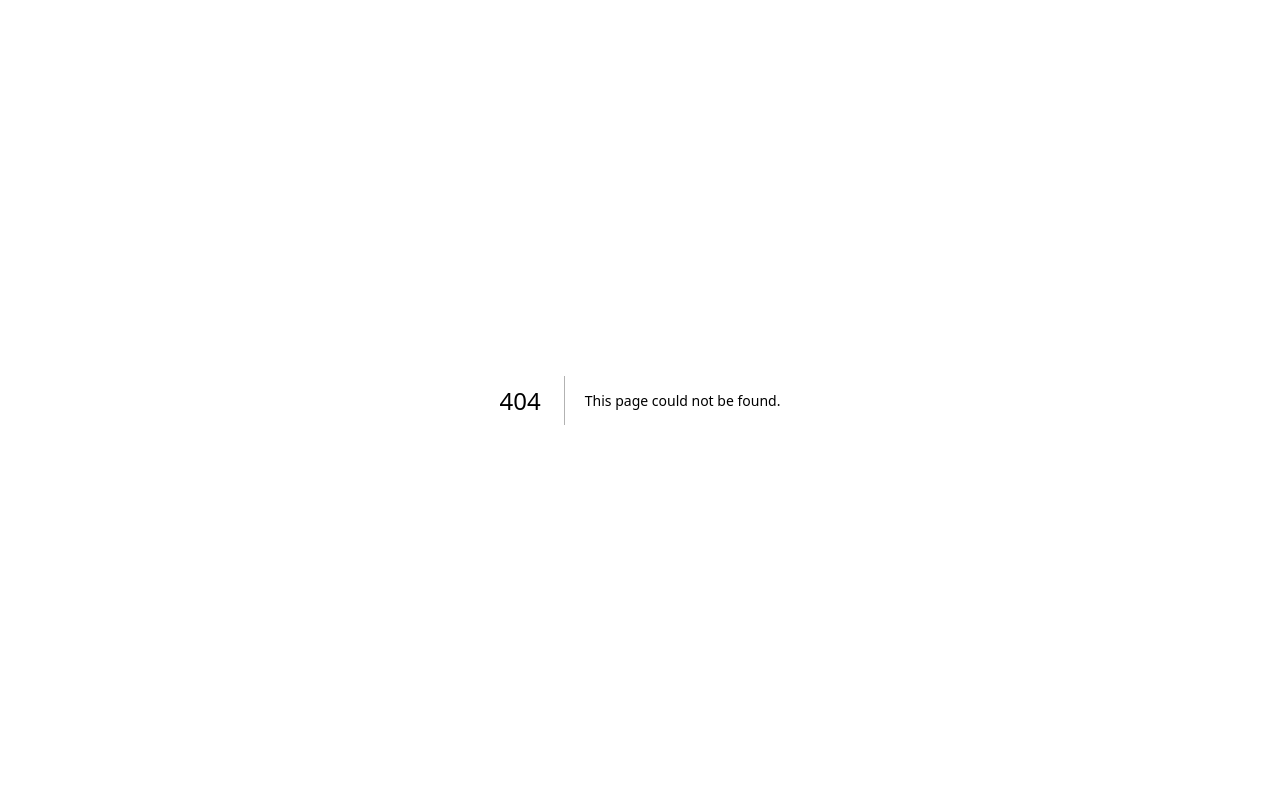
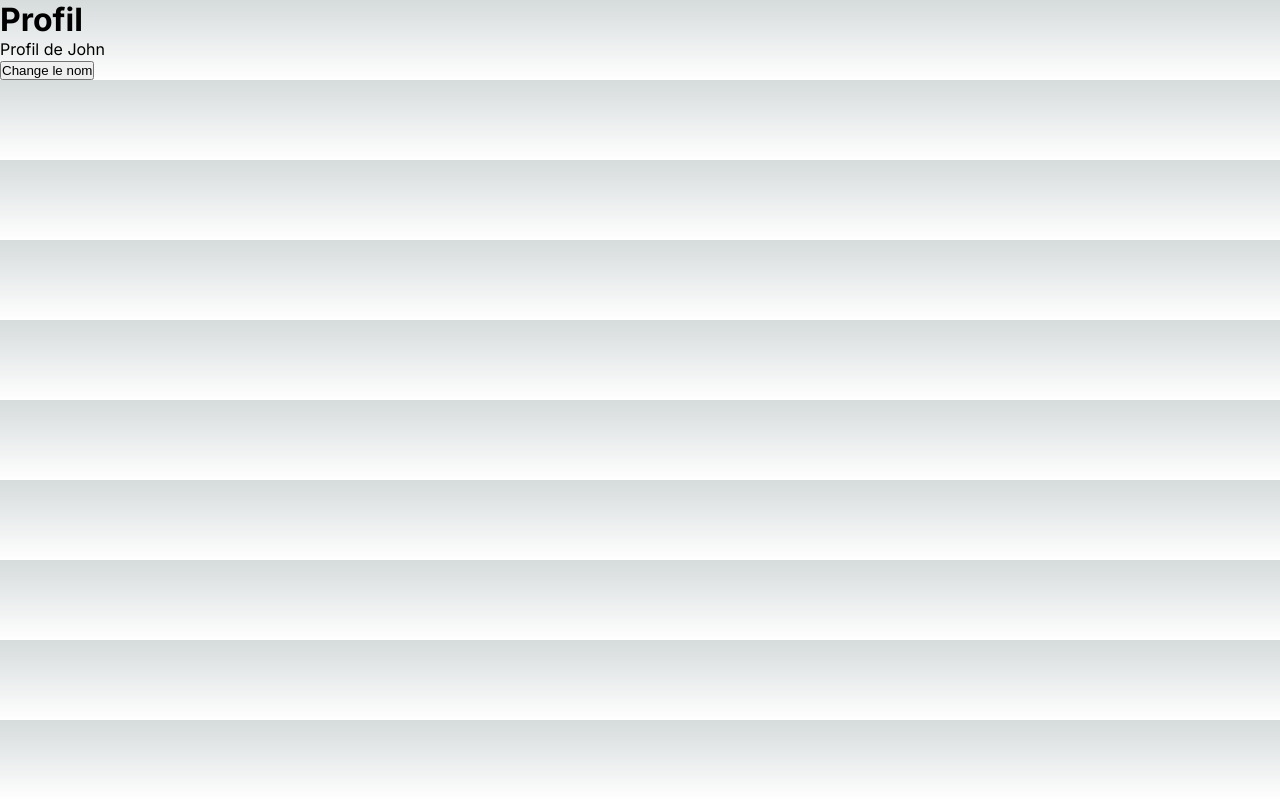
Before and after one commit to OnyJ/e_commerce_demo, a Next.js app: page /profile in a window 1280 px wide. Before the commit this address had no page. Built offline with nearby package versions, Linux system fonts and the light colour scheme.

Commit message:
create Profile page as class component

```diff
--- /dev/null
+++ b/src/app/profile/page.jsx
@@ -0,0 +1,35 @@
+"use client";
+import * as React from "react";
+
+class Profile extends React.Component {
+  constructor() {
+    super();
+    this.state = { userName: "John" };
+  }
+
+  componentDidMount() {
+    console.log("bienvenue, la page a chargé");
+  }
+
+  componentDidUpdate() {
+    console.log("vous avez fait une modification");
+  }
+
+  componentWillUnmount() {
+    console.log("la page va décharger");
+  }
+
+  render() {
+    return (
+      <>
+        <h1>Profil</h1>
+        <p>Profil de {this.state.userName}</p>
+        <button onClick={() => this.setState({ userName: "Jane" })}>
+          Change le nom
+        </button>
+      </>
+    );
+  }
+}
+
+export default Profile;
```
